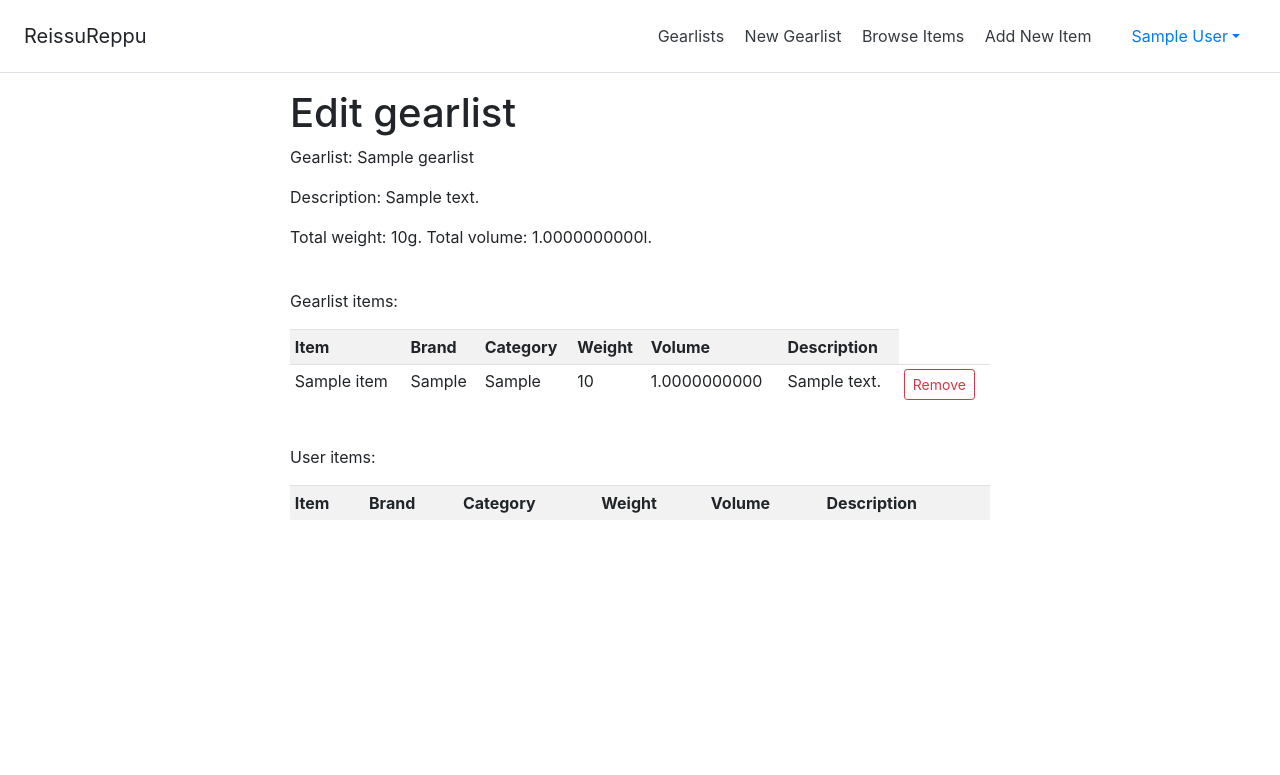
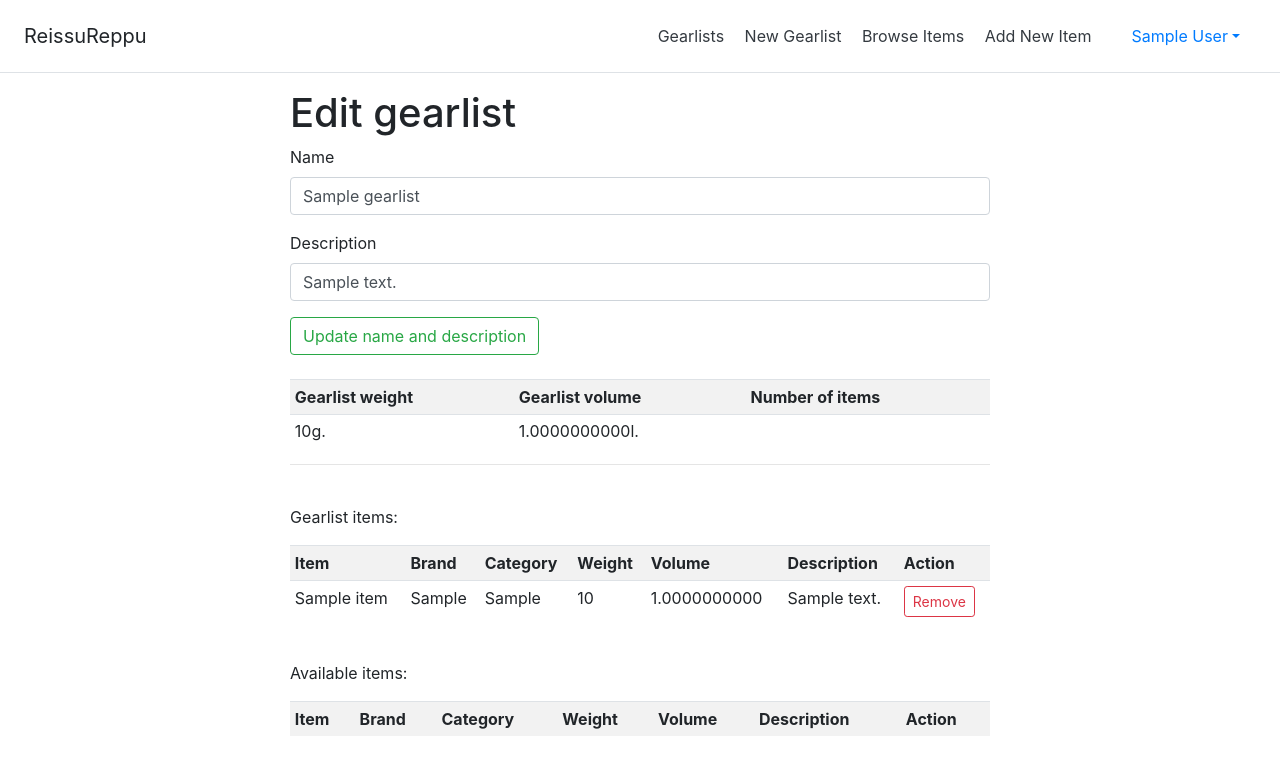
Before and after one commit to juhakaup/ReissuReppu, a Flask app: page /lists/modify/1 in a window 1280 px wide. Shown: the top 775 px of the page. Run offline with Flask 2, Linux system fonts and the light colour scheme; a user stored in the database is signed in; tables that the repository leaves empty hold one stand-in row (values such as "Sample post"); lists and menus that the app fills with data are empty; some libraries are stand-ins or nearby versions.

Commit message:
Gearlistin nimen ja kuvauksen muokkaus

```diff
--- a/application/gearlists/views.py
+++ b/application/gearlists/views.py
@@ -37,19 +37,29 @@ def list_create():
 
     return redirect(url_for("modify_list", list_id=gearlist.id))
 
-# Modify existing gearlist todo:delete gearlist
-@app.route("/lists/modify/<list_id>", methods=["GET"])
+# Modify existing gearlist
+@app.route("/lists/modify/<list_id>", methods=["GET", "POST"])
 @login_required
 def modify_list(list_id):
     gearlist = GearList.query.get(list_id)
+
     if gearlist.user_id != current_user.id:
         return redirect(url_for("lists_index"))
 
+    form = ListsForm()
+    form.name.data = gearlist.name
+    form.description.data = gearlist.description
+
+    # Update name and description
+    if request.method=="POST":
+        form = ListsForm(request.form)
+        gearlist.name = form.name.data
+        gearlist.description = form.description.data
+        db.session.commit()
+
     availableItems = gearlist.available_items(current_user.id)
-    for item in availableItems:
-        print("\n")
-        print(item["name"])
-    return render_template("gearlists/modify.html", gearlist = gearlist, items = gearlist.items, availableItems = availableItems)
+    return render_template("gearlists/modify.html", gearlist = gearlist, items = gearlist.items,
+                            availableItems = availableItems, form = form)
 
 # Remove gearlist
 @app.route("/lists/rm/<list_id>", methods=["POST"])
@@ -74,9 +84,14 @@ def additem_list(list_id, item_id):
     gearlist.items.append(item)
     db.session.commit()
 
+    form = ListsForm()
+    form.name.data = gearlist.name
+    form.description.data = gearlist.description
+
     availableItems = gearlist.available_items(current_user.id)
     return render_template("gearlists/modify.html",
-                            gearlist = gearlist, items = gearlist.items, availableItems = availableItems)
+                            gearlist = gearlist, items = gearlist.items,
+                            availableItems = availableItems, form=form)
 
 # Remove item from a gearlist
 @app.route("/lists/rm/<list_id>/<item_id>", methods=["POST"])
@@ -88,5 +103,11 @@ def rmItem_list(list_id, item_id):
     gearlist.items.remove(item)
     db.session.commit()
 
+    form = ListsForm()
+    form.name.data = gearlist.name
+    form.description.data = gearlist.description
+
     availableItems = gearlist.available_items(current_user.id)
-    return render_template("gearlists/modify.html", gearlist = gearlist, items = gearlist.items, availableItems = availableItems)
+    return render_template("gearlists/modify.html", gearlist = gearlist,
+                            items = gearlist.items,
+                            availableItems = availableItems, form=form)
--- a/application/items/models.py
+++ b/application/items/models.py
@@ -14,6 +14,12 @@ class Item(namedCreated):
 
     def __init__(self, name):
         self.name = name
+
+    def __eq__(self, other):
+        return self.id == other.id
+
+    def __ne__(self, other):
+        return self.id != other.id
 
     @staticmethod
     def user_items(user_id):
--- a/application/templates/gearlists/modify.html
+++ b/application/templates/gearlists/modify.html
@@ -5,9 +5,41 @@
 <div style="width: 700px; margin: auto">
     <h1>Edit gearlist</h1>
 
-    <p>Gearlist: {{ gearlist.name }}</p>
-    <p>Description: {{ gearlist.description }}</p>
-    <p>Total weight: {{ gearlist.weight() }}g. Total volume: {{ gearlist.volume() }}l.</p>
+    <div style="width: 700px; margin: auto">
+        <form method="POST" action="{{ url_for('modify_list',list_id=gearlist.id) }}">
+            <div>
+                {{ form.name.label }}
+                {{ form.name (class="form-control")}}
+                <ul>
+                    {% for error in form.name.errors %}
+                    <li>{{ error }}</li>
+                    {% endfor %}
+                </ul>
+            </div>
+            <div>
+                {{ form.description.label }}
+                {{ form.description (class="form-control")}}
+            </div>
+            <p></p>
+            <input type="submit" value="Update name and description" class="btn btn-outline-success" />
+        </form>
+    </div>
+    <br>
+
+    <table class="table table-sm table-striped">
+        <tr>
+            <th>Gearlist weight</th>
+            <th>Gearlist volume</th>
+            <th>Number of items</th>
+        </tr>
+        <tr>
+            <td>{{ gearlist.weight() }}g.</td>
+            <td>{{ gearlist.volume() }}l.</td>
+            <td></td>
+        </tr>
+    </table>
+    <hr>
+
     <br>
     <p>Gearlist items:</p>
     <table class="table table-sm table-striped">
@@ -18,6 +50,7 @@
             <th>Weight</th>
             <th>Volume</th>
             <th>Description</th>
+            <th>Action</th>
         </tr>
         {% for item in items %}
         <tr>
@@ -36,7 +69,7 @@
         {% endfor %}
     </table>
     <br>
-    <p>User items:</p>
+    <p>Available items:</p>
     <table class="table table-sm table-striped">
         <tr>
             <th>Item</th>
@@ -45,6 +78,7 @@
             <th>Weight</th>
             <th>Volume</th>
             <th>Description</th>
+            <th>Action</th>
         </tr>
         {% for item in availableItems %}
         <tr>
```
